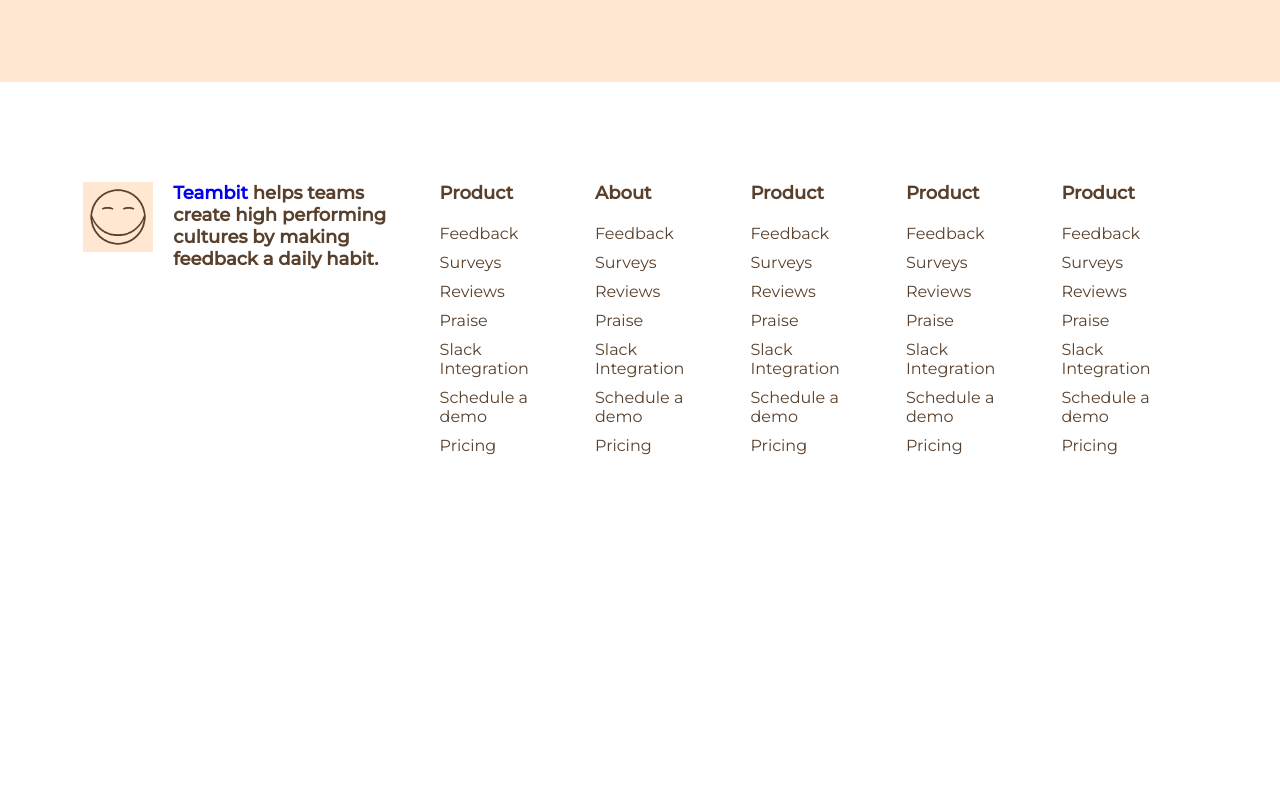
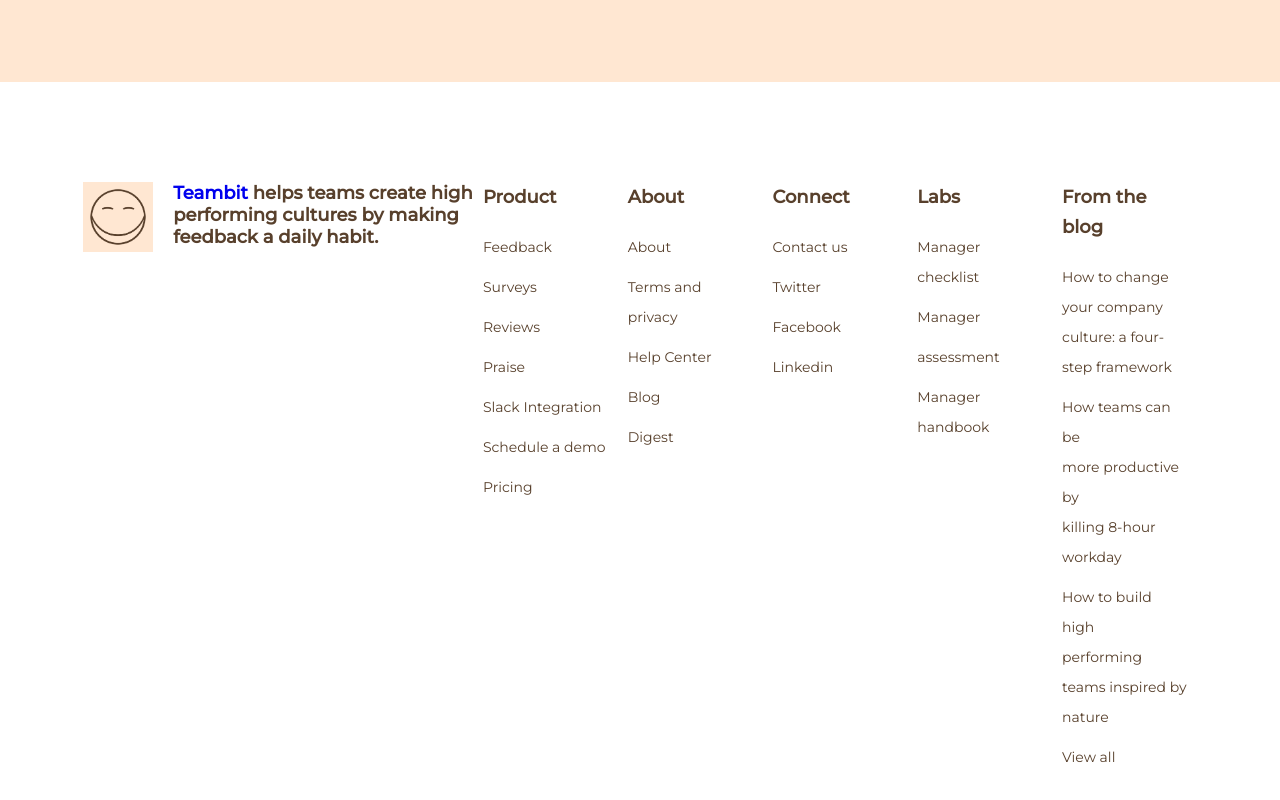
Before and after one commit to GianlucaTavazzi/node-sass-teambit, a website: page index.html in a window 1280 px wide. Shown: the part 7159-7959 px from the top of the page. Before the commit the page ends 7724 px from the top, so only its background shows below. Drawn offline with Linux system fonts and the light colour scheme.

Commit message:
fine esercizio

```diff
--- a/index.html
+++ b/index.html
@@ -160,44 +160,43 @@
                     </ul>
                     <ul>
                         <li>About</li>
-                        <li><a href="#">Feedback</a></li>
-                        <li><a href="#">Surveys</a></li>
-                        <li><a href="#">Reviews</a></li>
-                        <li><a href="#">Praise</a></li>
-                        <li><a href="#">Slack Integration</a></li>
-                        <li><a href="#">Schedule a demo</a></li>
-                        <li><a href="#">Pricing</a></li>
+                        <li><a href="#">About</a></li>
+                        <li><a href="#">Terms and privacy</a></li>
+                        <li><a href="#">Help Center</a></li>
+                        <li><a href="#">Blog</a></li>
+                        <li><a href="#">Digest</a></li>
                     </ul>
                     <ul>
-                        <li>Product</li>
-                        <li><a href="#">Feedback</a></li>
-                        <li><a href="#">Surveys</a></li>
-                        <li><a href="#">Reviews</a></li>
-                        <li><a href="#">Praise</a></li>
-                        <li><a href="#">Slack Integration</a></li>
-                        <li><a href="#">Schedule a demo</a></li>
-                        <li><a href="#">Pricing</a></li>
+                        <li>Connect</li>
+                        <li><a href="#">Contact us</a></li>
+                        <li><a href="#">Twitter</a></li>
+                        <li><a href="#">Facebook</a></li>
+                        <li><a href="#">Linkedin</a></li>
                     </ul>
                     <ul>
-                        <li>Product</li>
-                        <li><a href="#">Feedback</a></li>
-                        <li><a href="#">Surveys</a></li>
-                        <li><a href="#">Reviews</a></li>
-                        <li><a href="#">Praise</a></li>
-                        <li><a href="#">Slack Integration</a></li>
-                        <li><a href="#">Schedule a demo</a></li>
-                        <li><a href="#">Pricing</a></li>
+                        <li>Labs</li>
+                        <li><a href="#">Manager checklist</a></li>
+                        <li><a href="#">Manager</a></li>
+                        <li><a href="#">assessment</a></li>
+                        <li><a href="#">Manager handbook</a></li>
                     </ul>
                     <ul>
-                        <li>Product</li>
-                        <li><a href="#">Feedback</a></li>
-                        <li><a href="#">Surveys</a></li>
-                        <li><a href="#">Reviews</a></li>
-                        <li><a href="#">Praise</a></li>
-                        <li><a href="#">Slack Integration</a></li>
-                        <li><a href="#">Schedule a demo</a></li>
-                        <li><a href="#">Pricing</a></li>
-                    </ul>
+                        <li>From the blog</li>
+                        <li><a href="#">How to change your company culture: a four-step framework</a>
+                        </li>
+                        <li><a href="#">How teams can be
+                            <br>
+                            more productive by
+                            <br>
+                            killing 8-hour
+                            <br>workday</a>
+                        </li>
+                        <li><a href="#">How to build high
+                            <br>
+                            performing teams inspired by
+                            <br>nature</a>
+                        </li>
+                        <li><a href="#">View all</a></li>
                 </div>
             </div>
         </footer>
--- a/src/scss/partials/_footer.scss
+++ b/src/scss/partials/_footer.scss
@@ -28,10 +28,12 @@
         }
 
         .list{
+            width: 65%;
             display: flex;
 
             ul{
-                margin: 0 20px;
+                width: 20%;
+                margin: 0 10px;
                 li:first-of-type{
                     font-size: 18px;
                     font-weight: bold;
@@ -39,9 +41,10 @@
                 }
 
                 li{
-                    font-size: 16px;
+                    font-size: 14px;
                     list-style-type: none;
                     margin-bottom: 10px;
+                    line-height: 30px;
 
                     a{
                         text-decoration: none;
```
Also changed, not shown: public/app.css, 3 other files.
